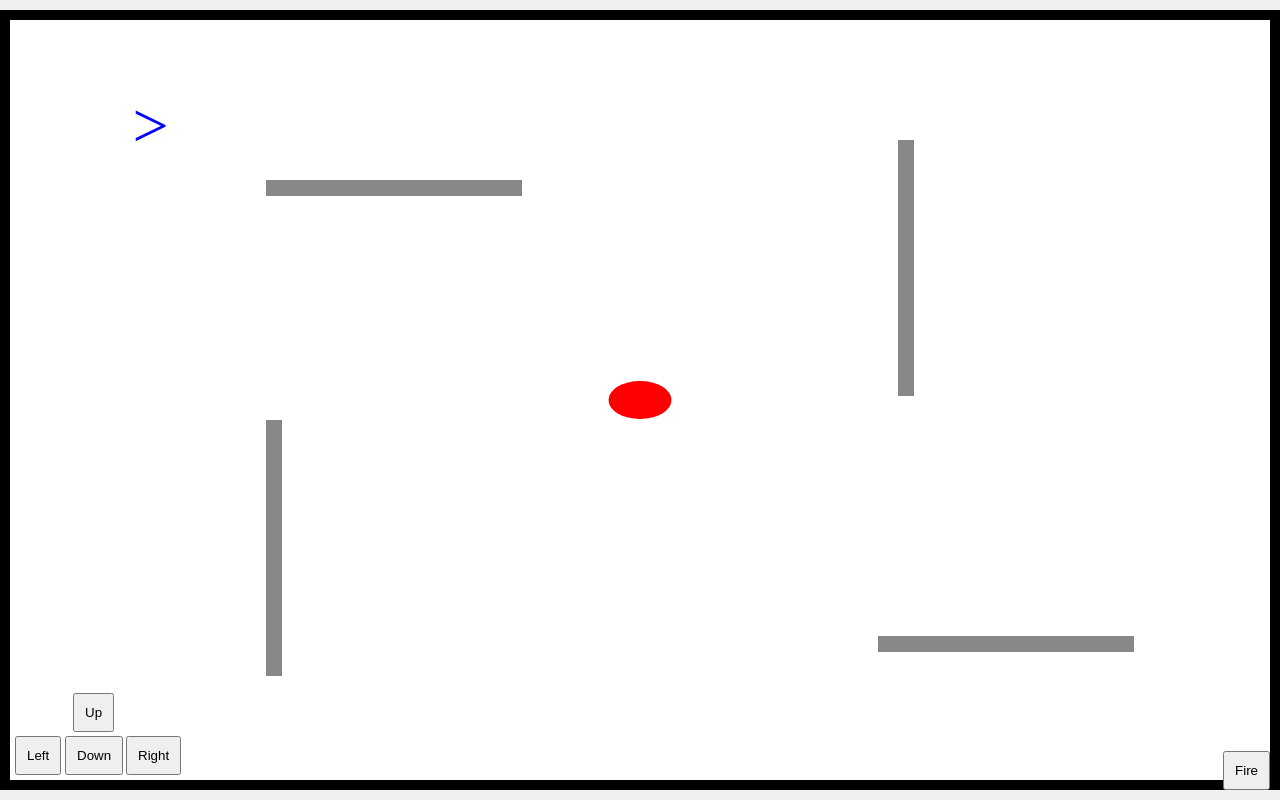
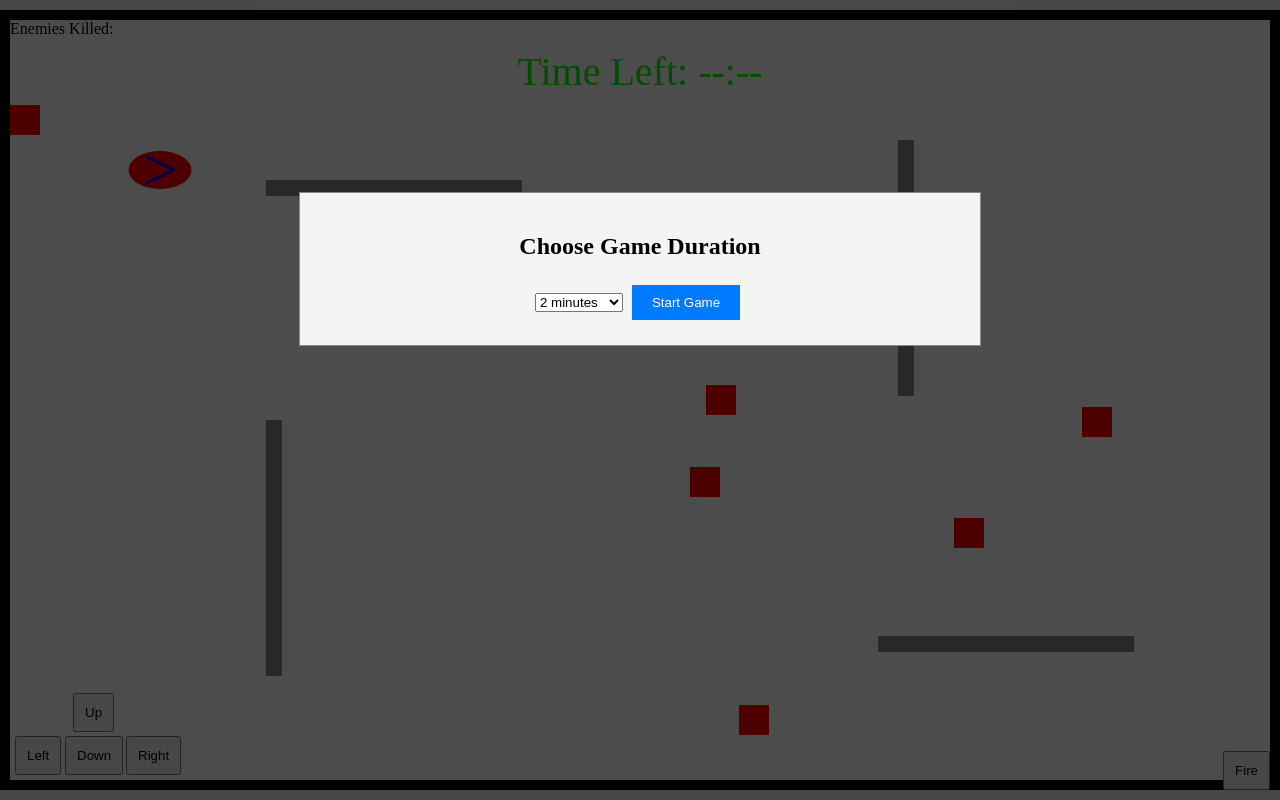
Before and after one commit to rjpatane1173/Projectile_War, a plain HTML site: page index.html in a window 1280 px wide. Drawn offline with Linux system fonts and the light colour scheme.

Commit message:
Update index.html
updated for timer and all other functions

```diff
--- a/index.html
+++ b/index.html
@@ -3,6 +3,8 @@
 <head>
     <meta charset="UTF-8">
     <meta name="viewport" content="width=device-width, initial-scale=1.0">
+    <meta name="viewport" content="width=device-width, initial-scale=1, maximum-scale=1, user-scalable=no">
+
     <title>Mobile Game Controls</title>
     <link rel="stylesheet" href="styles.css">
 </head>
@@ -19,6 +21,40 @@
         <div class="obstacle obstacle4"></div>
         <div id="reloading-message">Reloading...</div>
         <div id="projectiles-lefts-counter"></div>
+        <div id="enemies-killed-counter">Enemies Killed: </div>
+
+
+        <div id="timer" class="timer">Time Left: <span id="timer-display">--:--</span></div>
+        <div id="result-popup" class="modal">
+    <div class="modal-content">
+        <h2>Game Over</h2>
+        <p id="enemies-killed-text">Max Players Killed: --</p>
+        <button id="restart-button">Restart</button>
+    </div>
+</div>
+
+
+
+        <!-- Modal -->
+<div id="myModal" class="modal">
+    <div class="modal-content">
+        <h2>Choose Game Duration</h2>
+        <select id="duration">
+            <option value="20">2 minutes</option>
+            <option value="300">5 minutes</option>
+            <option value="600">10 minutes</option>
+        </select>
+        <button id="start-button">Start Game</button>
+    </div>
+</div>
+
+
+        <!-- Enemy squares -->
+        <div class="enemy" id="enemy1"></div>
+        <div class="enemy" id="enemy2"></div>
+        <div class="enemy" id="enemy3"></div>
+        <div class="enemy" id="enemy4"></div>
+        <div class="enemy" id="enemy5"></div>
     </div>
 
 <div id="controls">
@@ -31,5 +67,6 @@
 </div>
 
     <script src="game.js"></script>
+
 </body>
 </html>
```
